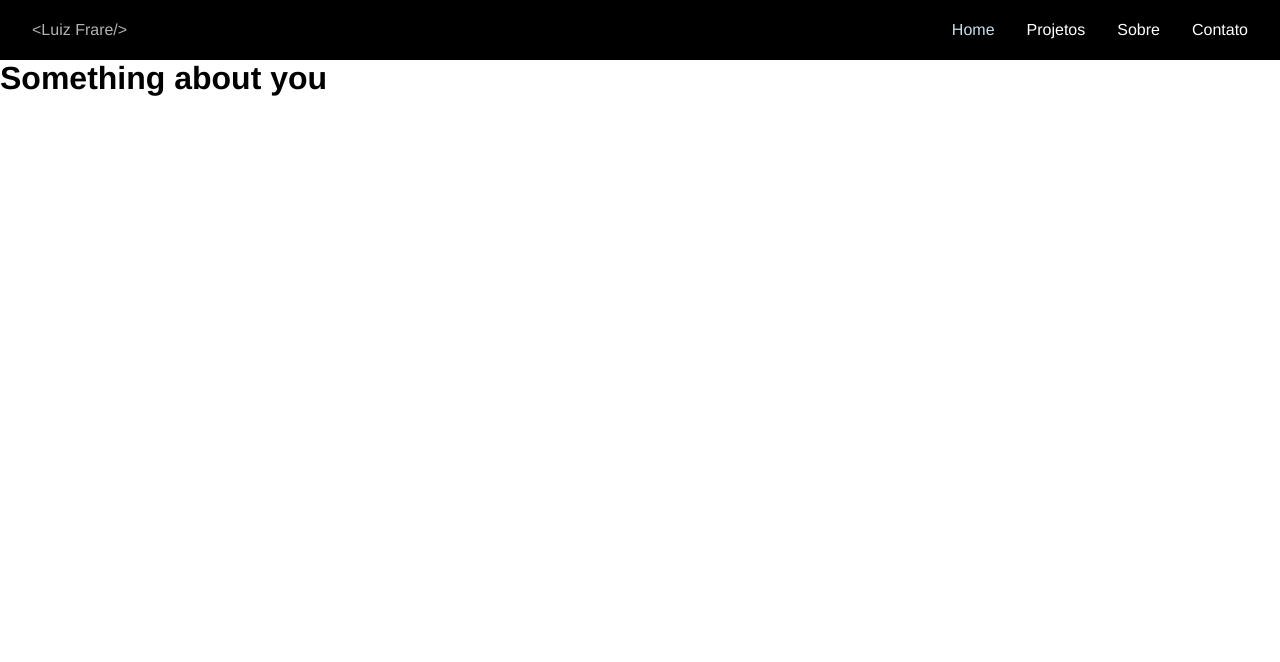
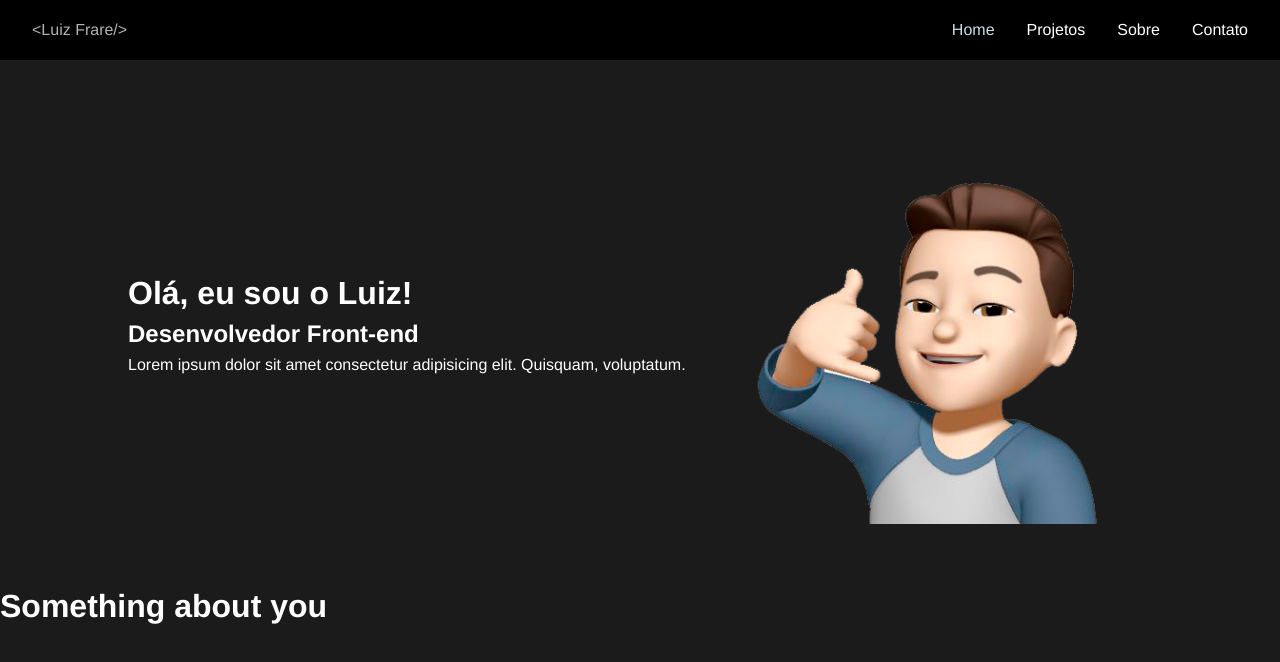
Before and after one commit to LuizFrare/luiz-portfolio, a Next.js app: page / in a window 1280 px wide. Shown: the top 662 px of the page. Built offline with nearby package versions, Linux system fonts and the light colour scheme.

Commit message:
feat: add banner hero skeleton

```diff
--- /dev/null
+++ b/src/app/Components/BannerHero/Index.tsx
@@ -0,0 +1,25 @@
+import React from 'react';
+import Image from 'next/image';
+import { Text, Wrapper } from './styles';
+
+export default function BannerHero() {
+  return (
+    <Wrapper>
+      <Text>
+        <h1>Olá, eu sou o Luiz!</h1>
+        <h2>Desenvolvedor Front-end</h2>
+        <p>
+          Lorem ipsum dolor sit amet consectetur adipisicing elit. Quisquam,
+          voluptatum.
+        </p>
+      </Text>
+      <Image
+        layout='responsive'
+        width={400}
+        height={400}
+        src='/memoji.png'
+        alt='teste'
+      />
+    </Wrapper>
+  );
+}
--- /dev/null
+++ b/src/app/Components/BannerHero/styles.ts
@@ -0,0 +1,26 @@
+'use client';
+import styled from 'styled-components';
+
+export const Wrapper = styled.div`
+  display: flex;
+  justify-content: space-between;
+  align-items: center;
+  padding: 4rem 8rem;
+
+  img {
+    width: 100%;
+    max-width: 25rem;
+    height: auto;
+  }
+
+  @media (max-width: 768px) {
+    flex-direction: column;
+    padding: 2rem 4rem;
+  }
+`;
+
+export const Text = styled.div`
+  display: flex;
+  flex-direction: column;
+  gap: 0.5rem;
+`;
--- a/src/app/globals.css
+++ b/src/app/globals.css
@@ -95,8 +95,8 @@ body {
 }
 
 body {
-  color: var(--dark-gray);
-  background: var(--white);
+  color: var(--white);
+  background: #1B1B1B;
 }
 
 a {
--- a/src/app/page.tsx
+++ b/src/app/page.tsx
@@ -1,7 +1,10 @@
+import BannerHero from "./Components/BannerHero/Index"
+
 export default function Home() {
   return (
     <>
       <main>
+        <BannerHero />
         <h1>Something about you</h1>
       </main>
     </>
```
Also changed, not shown: public/memoji.png (added), 1 other file (tests, documents, lock files or other folders).
